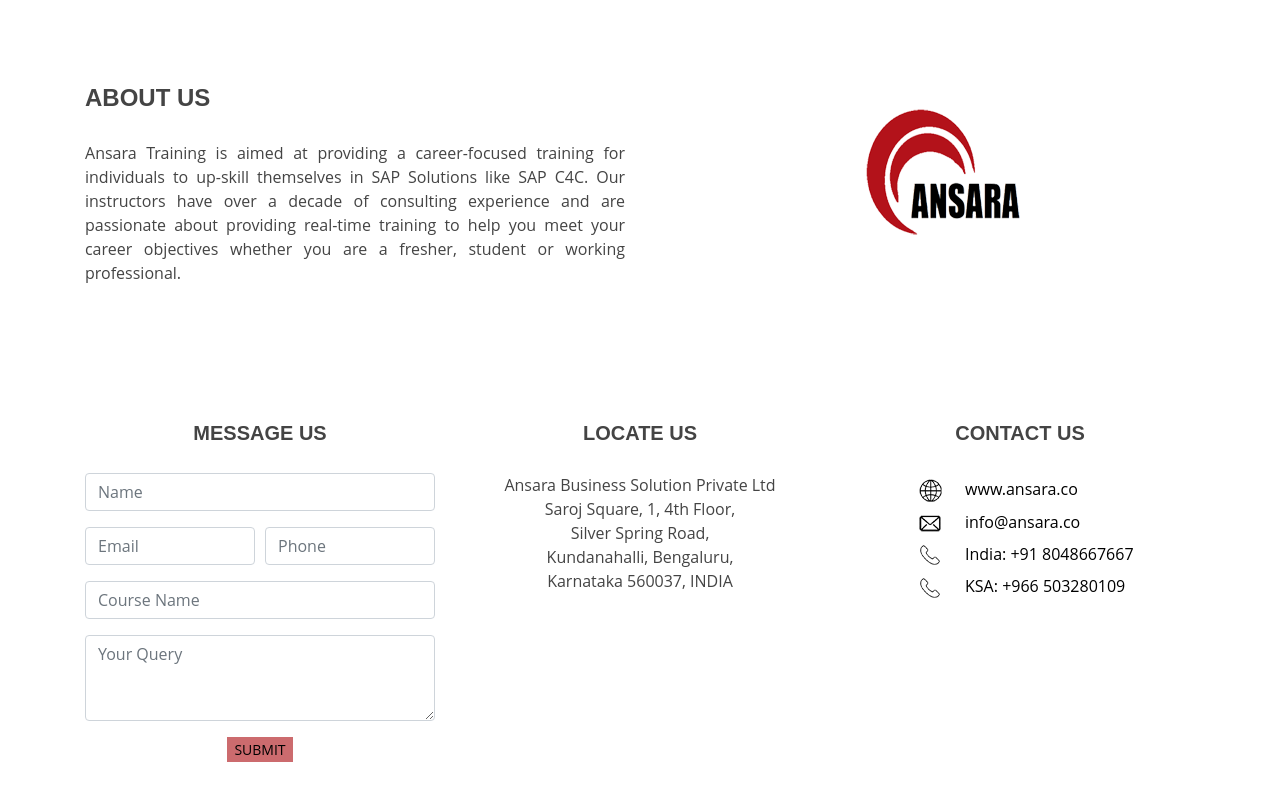
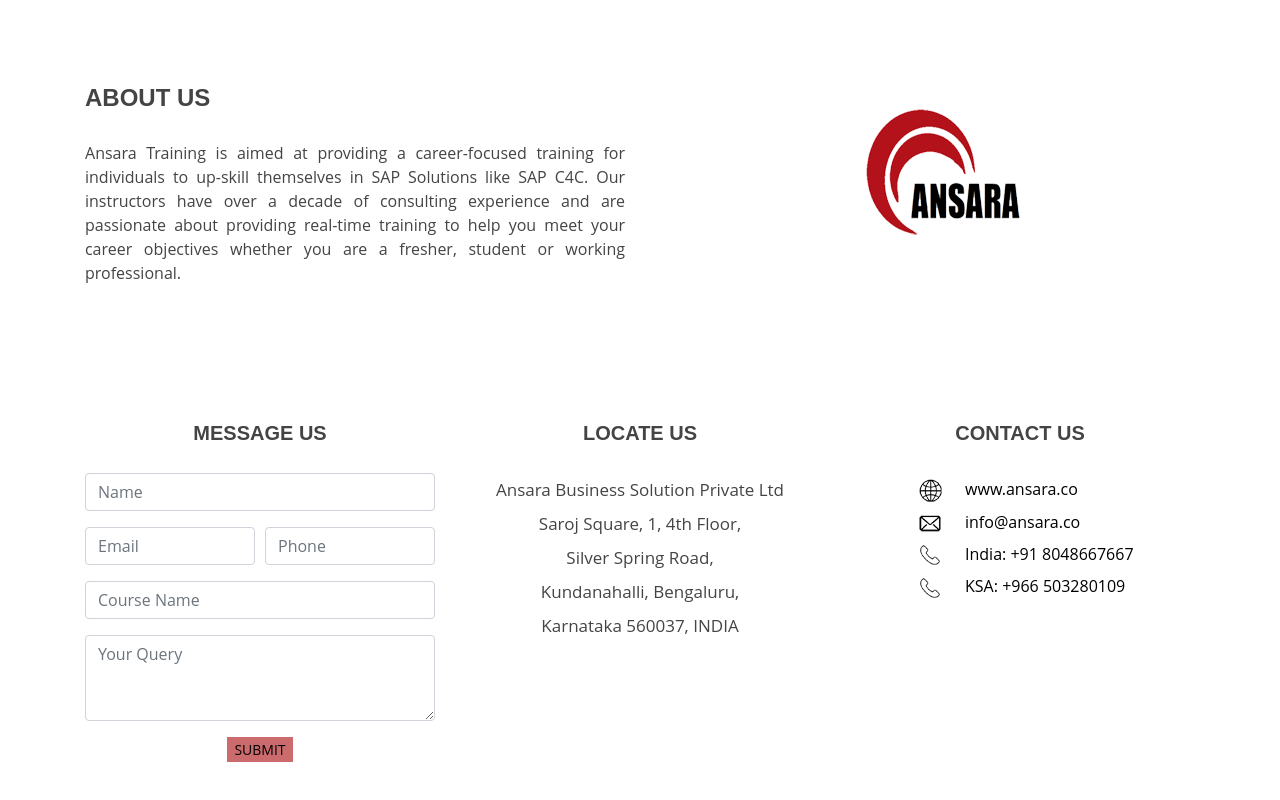
Before and after one commit to abs-dhanalakshmi-ui/ANSARA, a plain HTML site: page index.html in a window 1280 px wide. Shown: the part 1534-2334 px from the top of the page. Drawn offline with nearby package versions, Linux system fonts and the light colour scheme.

Commit message:
Add files via upload

```diff
--- a/css/style.css
+++ b/css/style.css
@@ -484,6 +484,14 @@
 .mg-top{
 	margin-top:90px;
 }
+sub {
+  font-size: 40px;
+}
+.foot-p{
+	font-size: 17px;
+    line-height: 34px;
+    font-weight: 400;
+}
 .header{
 	font-size: 18px;
     font-family: "Monteserrat Light",sans-serif;
```
